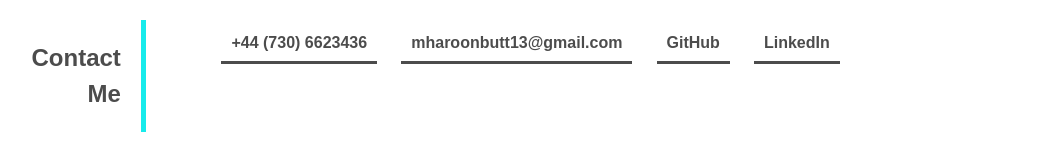
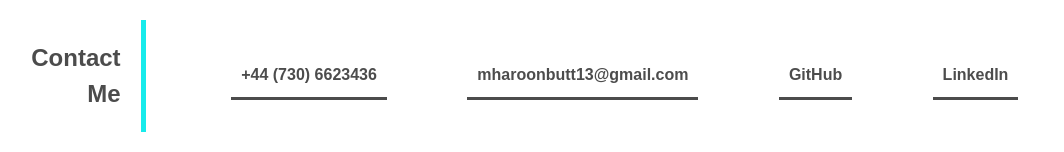
Before and after one commit to Haroon-dev13/portfolio, a plain HTML site: page index.html in a window 1280 px wide. Shown: the part 1940-2092 px from the top of the page, without its empty margins (92-1156 px from the left). Drawn offline with Linux system fonts and the light colour scheme.

Commit message:
updated footer

```diff
--- a/css/style.css
+++ b/css/style.css
@@ -192,6 +192,13 @@ p {
 
 /* contact me */
 
+#footer{
+  display: flex;
+  justify-content: space-between;
+  align-items: center;
+  padding: 20px;
+}
+
 #footer a{
   color: rgba(0,0,0,0.7);
   font-weight: 600;
@@ -270,6 +277,7 @@ p {
   #footer{
     display: flex;
     flex-direction: column;
+    align-items: flex-start;
   }
   #footer a{
     padding: 5px;
```
